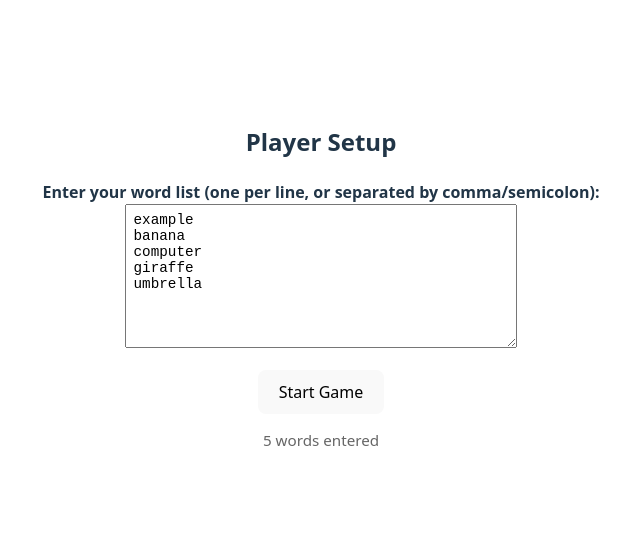
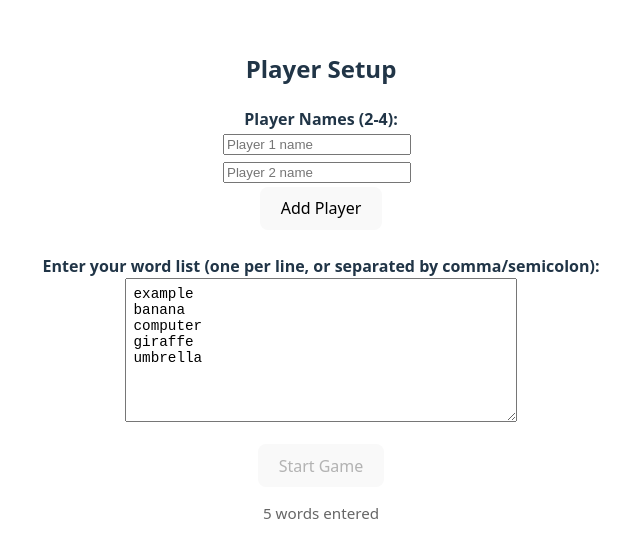
Before and after one commit to dp-lewis/spelling-game, a React (Vite) app: page / in a window 1280 px wide. Shown: the part 122-680 px from the top of the page, without its empty margins (319-959 px from the left). Built offline with nearby package versions, Linux system fonts and the light colour scheme.

Commit message:
feat: enhance PlayerSetup component to accept custom player names and update game start logic

```diff
--- a/src/App.jsx
+++ b/src/App.jsx
@@ -15,14 +15,13 @@ function App() {
   const [usedWords, setUsedWords] = useState([]);
   const [currentWord, setCurrentWord] = useState(null);
   const [customWords, setCustomWords] = useState(null);
+  const [customNames, setCustomNames] = useState(null);
 
-  // Updated handleStart to accept custom words
-  const handleStart = (words) => {
-    setPlayers([
-      { name: 'Player 1', score: 0 },
-      { name: 'Player 2', score: 0 },
-    ]);
+  // Updated handleStart to accept custom words and player names
+  const handleStart = (words, names) => {
+    setPlayers(names.map(name => ({ name, score: 0 })));
     setCustomWords(words);
+    setCustomNames(names);
     const firstWord = getRandomWord([], words);
     setCurrentWord(firstWord);
     setUsedWords([firstWord]);
--- a/src/components/PlayerSetup.jsx
+++ b/src/components/PlayerSetup.jsx
@@ -4,6 +4,7 @@ const DEFAULT_WORDS = ['example', 'banana', 'computer', 'giraffe', 'umbrella'];
 
 const PlayerSetup = ({ onStart }) => {
   const [wordsText, setWordsText] = useState(DEFAULT_WORDS.join('\n'));
+  const [playerNames, setPlayerNames] = useState(['', '']);
 
   const getWords = () => {
     return wordsText
@@ -12,10 +13,25 @@ const PlayerSetup = ({ onStart }) => {
       .filter(w => w.length > 0);
   };
 
+  const handleNameChange = (idx, value) => {
+    const updated = [...playerNames];
+    updated[idx] = value;
+    setPlayerNames(updated);
+  };
+
+  const handleAddPlayer = () => {
+    if (playerNames.length < 4) setPlayerNames([...playerNames, '']);
+  };
+
+  const handleRemovePlayer = (idx) => {
+    if (playerNames.length > 2) setPlayerNames(playerNames.filter((_, i) => i !== idx));
+  };
+
   const handleStartGame = () => {
     const words = getWords();
-    if (words.length > 0) {
-      onStart(words);
+    const names = playerNames.map(n => n.trim()).filter(n => n.length > 0);
+    if (words.length > 0 && names.length >= 2 && names.length <= 4) {
+      onStart(words, names);
     }
   };
 
@@ -23,6 +39,27 @@ const PlayerSetup = ({ onStart }) => {
     <div>
       <h2>Player Setup</h2>
       <div>
+        <label><strong>Player Names (2-4):</strong></label>
+        {playerNames.map((name, idx) => (
+          <div key={idx} style={{ marginBottom: 4 }}>
+            <input
+              type="text"
+              value={name}
+              onChange={e => handleNameChange(idx, e.target.value)}
+              placeholder={`Player ${idx + 1} name`}
+              style={{ width: 180, marginRight: 8 }}
+              maxLength={20}
+            />
+            {playerNames.length > 2 && (
+              <button onClick={() => handleRemovePlayer(idx)} aria-label="Remove player">×</button>
+            )}
+          </div>
+        ))}
+        {playerNames.length < 4 && (
+          <button onClick={handleAddPlayer} style={{ marginBottom: 8 }}>Add Player</button>
+        )}
+      </div>
+      <div style={{ marginTop: 16 }}>
         <label htmlFor="words-textarea"><strong>Enter your word list (one per line, or separated by comma/semicolon):</strong></label>
         <br />
         <textarea
@@ -34,7 +71,7 @@ const PlayerSetup = ({ onStart }) => {
           style={{ fontSize: '1.1em', padding: '0.5em', resize: 'vertical' }}
         />
       </div>
-      <button onClick={handleStartGame} disabled={getWords().length === 0} style={{ marginTop: '1em' }}>
+      <button onClick={handleStartGame} disabled={getWords().length === 0 || playerNames.some(n => !n.trim())} style={{ marginTop: '1em' }}>
         Start Game
       </button>
       <div style={{ marginTop: '1em', color: '#666', fontSize: '0.95em' }}>
```
